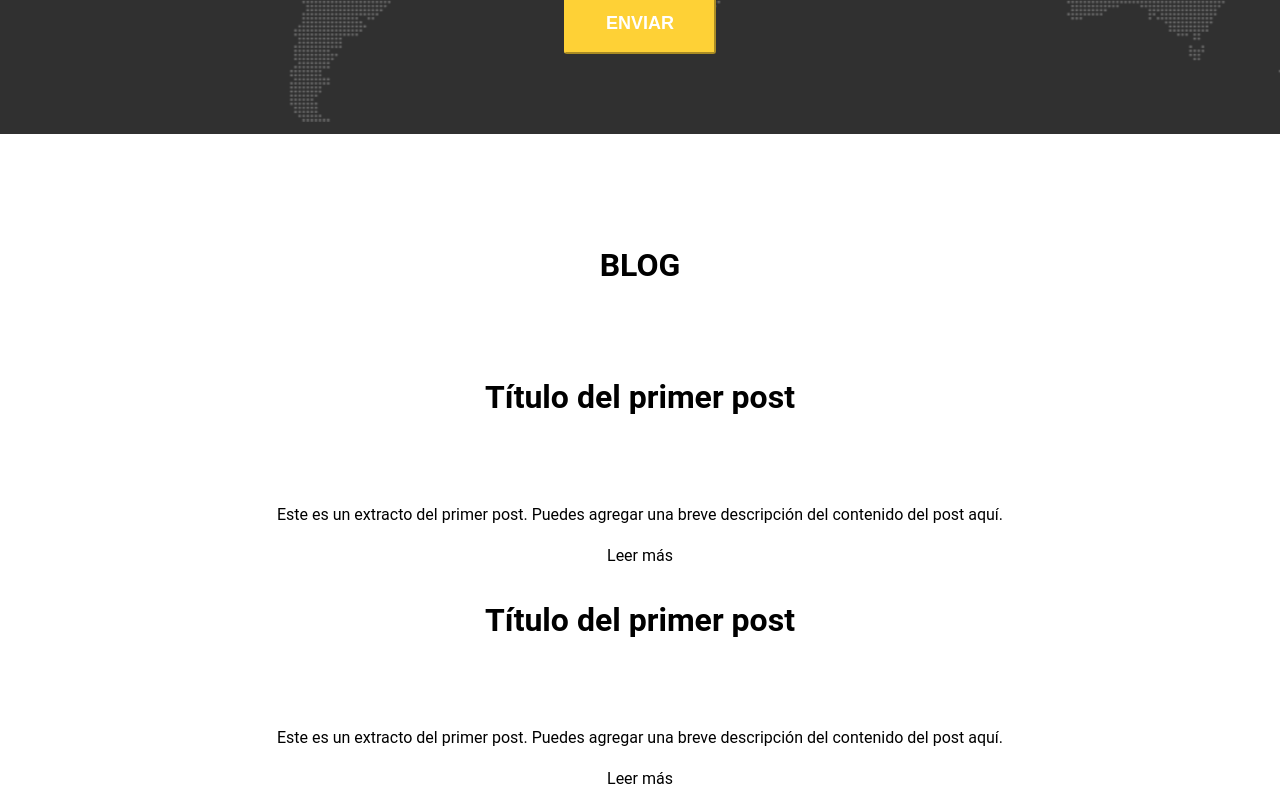
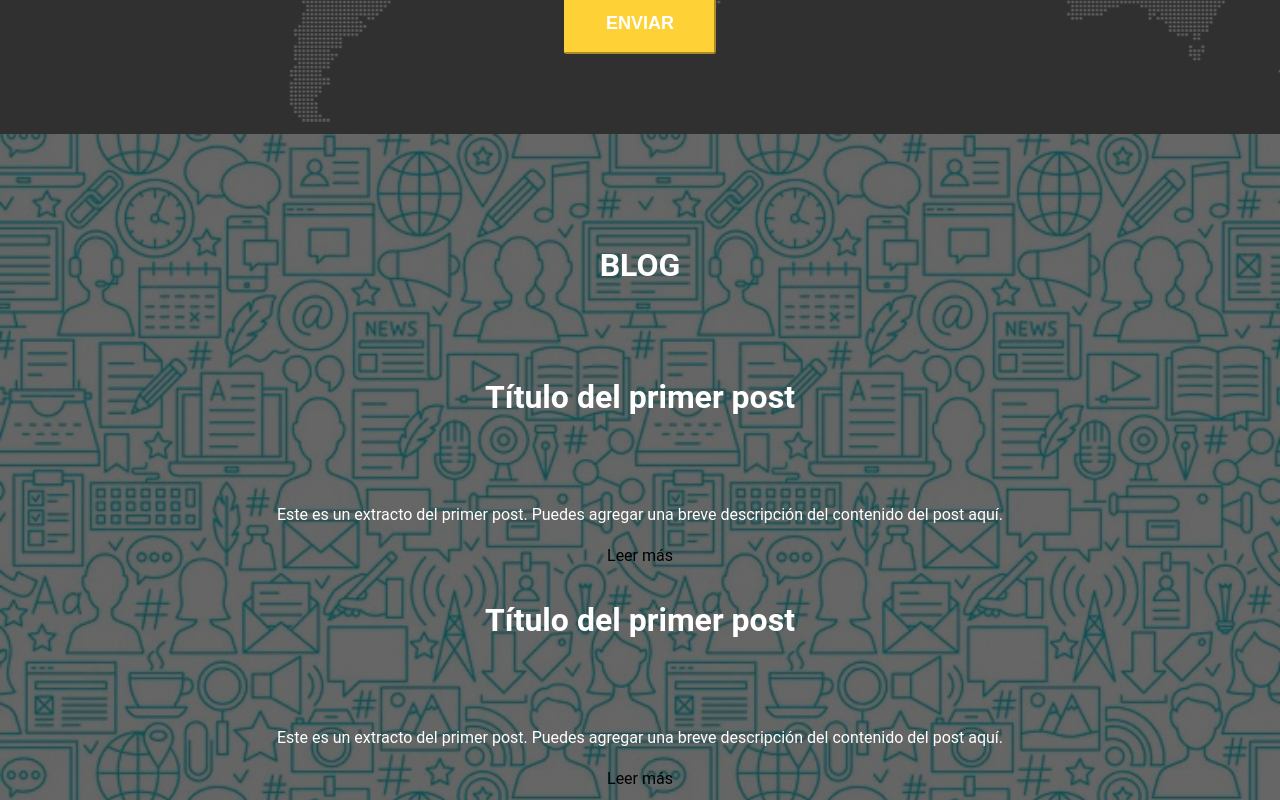
Before and after one commit to jfernand196/lab-corp, a React (Create React App) app: page / in a window 1280 px wide. Shown: the part 3920-4720 px from the top of the page. Built offline with nearby package versions, Linux system fonts and the light colour scheme.

Commit message:
add background blog section

```diff
--- a/src/App.css
+++ b/src/App.css
@@ -24,6 +24,14 @@ body {
   background:
     linear-gradient(rgba(0, 0, 0, 0.6), rgba(0, 0, 0, 0.6)),
     url("fondoPantalla3.jpg") no-repeat center top;
+  background-size: cover;
+  color: white;
+}
+
+.blog {
+  background:
+    linear-gradient(rgba(0, 0, 0, 0.6), rgba(0, 0, 0, 0.6)),
+    url("fondoBlog.jpg") no-repeat center top;
   background-size: cover;
   color: white;
 }
--- a/src/App.jsx
+++ b/src/App.jsx
@@ -272,7 +272,7 @@ const App = () => {
         </form>
       </section>
 
-      <section>
+      <section className="blog">
         <div>
           <h2>BLOG</h2>
           {posts.map((post) => (
```
Also changed, not shown: src/fondoBlog.jpg (added).
